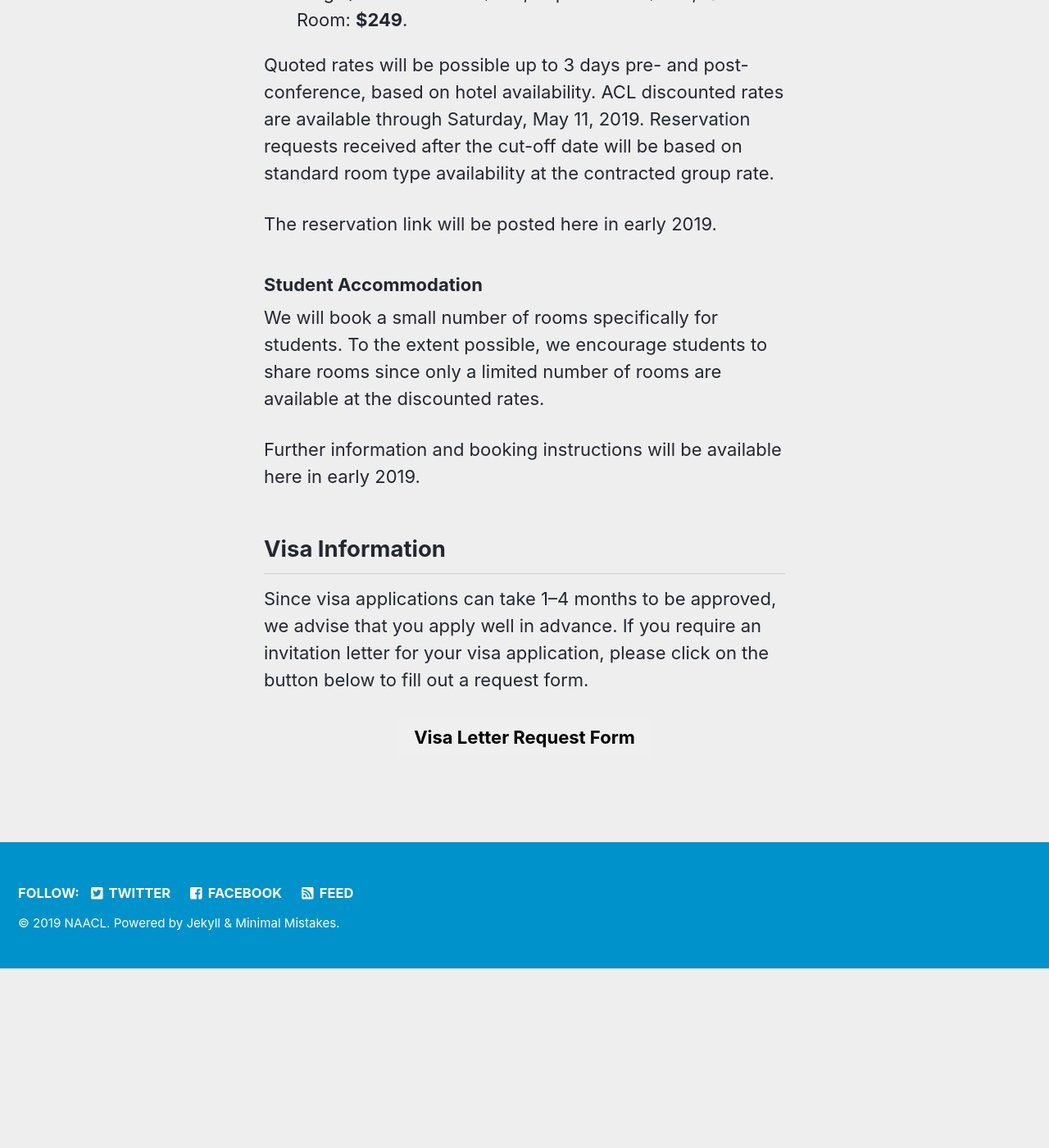
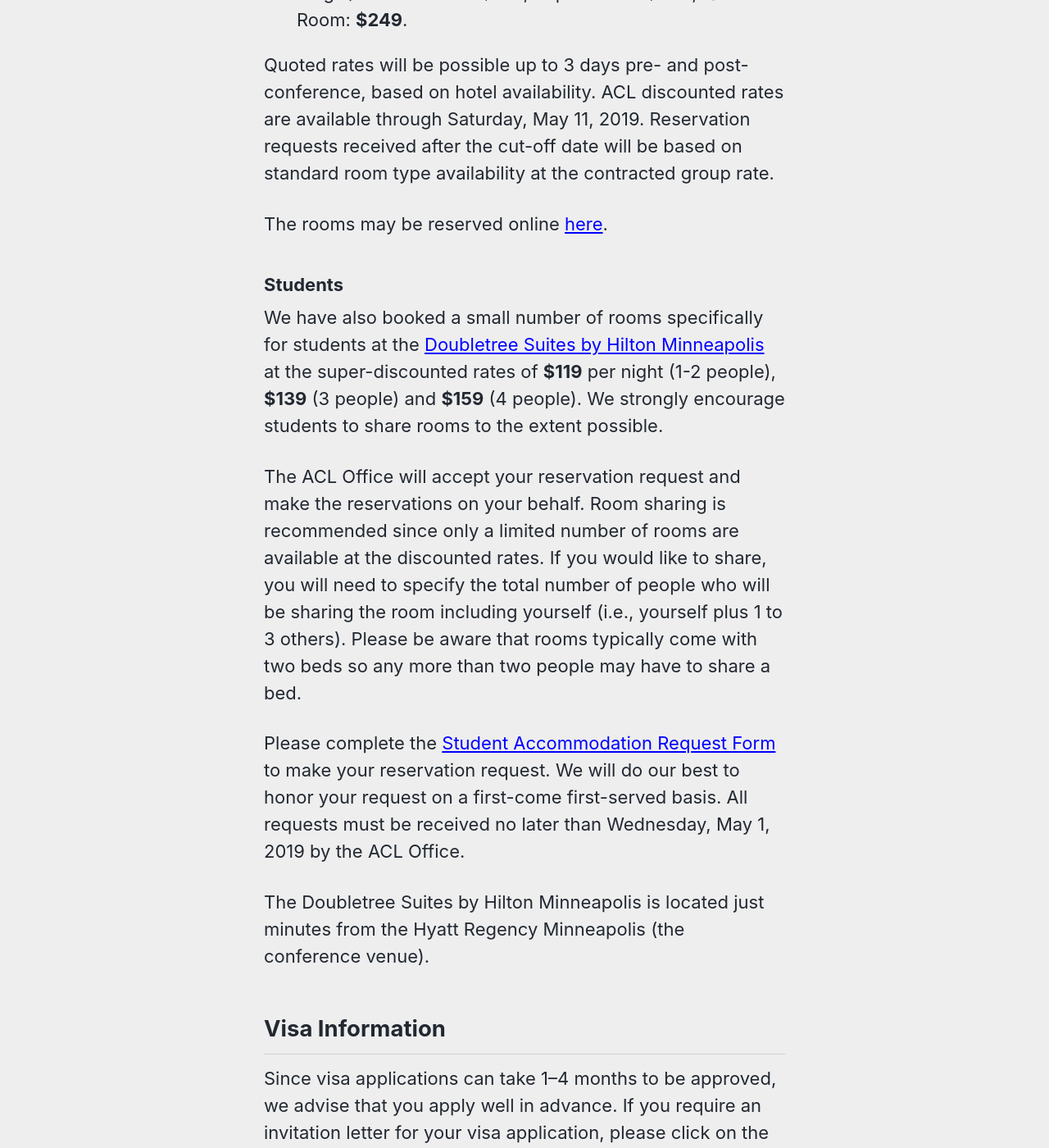
Before and after one commit to naacl-org/naacl-2021-website, a Jekyll site: the page built from _pages/participants.md, in a window 1280 px wide and 1400 px high, scrolled down 2154 px. Shown: the whole window at 82% size. Built offline with Jekyll 4.4.1, drawn with Linux system fonts in a browser that asks for light colours; nearby versions of some CDN libraries; before the commit the page ends 3336 px from its top, so only the background shows below that; some of the changed text lies outside the part shown.

Commit message:
Add details about accommodation and student request form.

```diff
--- a/_pages/participants.md
+++ b/_pages/participants.md
@@ -34,13 +34,17 @@
 
 Quoted rates will be possible up to 3 days pre- and post-conference, based on hotel availability.  ACL discounted rates are available through Saturday, May 11, 2019. Reservation requests received after the cut-off date will be based on standard room type availability at the contracted group rate.
 
-The reservation link will be posted here in early 2019.
+The rooms may be reserved online [here](https://www.hyatt.com/en-US/group-booking/MSPRM/G-CMPL).
 
-### Student Accommodation
+### Students
 
-We will book a small number of rooms specifically for students. To the extent possible, we encourage students to share rooms since only a limited number of rooms are available at the discounted rates.
+We have also booked a small number of rooms specifically for students at the [Doubletree Suites by Hilton Minneapolis](https://doubletree3.hilton.com/en/hotels/minnesota/doubletree-suites-by-hilton-hotel-minneapolis-MSPLSDT/index.html) at the super-discounted rates of **$119** per night (1-2 people), **$139** (3 people) and **$159** (4 people). We strongly encourage students to share rooms to the extent possible.
 
-Further information and booking instructions will be available here in early 2019.
+The ACL Office will accept your reservation request and make the reservations on your behalf. Room sharing is recommended since only a limited number of rooms are available at the discounted rates. If you would like to share, you will need to specify the total number of people who will be sharing the room including yourself (i.e., yourself plus 1 to 3 others). Please be aware that rooms typically come with two beds so any more than two people may have to share a bed.
+
+Please complete the [Student Accommodation Request Form](https://forms.office.com/Pages/ResponsePage.aspx?id=t-mmC7Ngrk-S835t3Z6bZaQKPumvKxxDqgDQK1a8-MVUREZJUVo4RDBaMTFSMUhJRVpaQkYyTjk1Uy4u)  to make your reservation request. We will do our best to honor your request on a first-come first-served basis. All requests must be received no later than Wednesday, May 1, 2019 by the ACL Office.
+
+The Doubletree Suites by Hilton Minneapolis is located just minutes from the Hyatt Regency Minneapolis (the conference venue).
 
 ## Visa Information
 
```
Also changed, not shown: _pages/archive.md (+3 -0 lines), _pages/home.md (+6 -3 lines).
